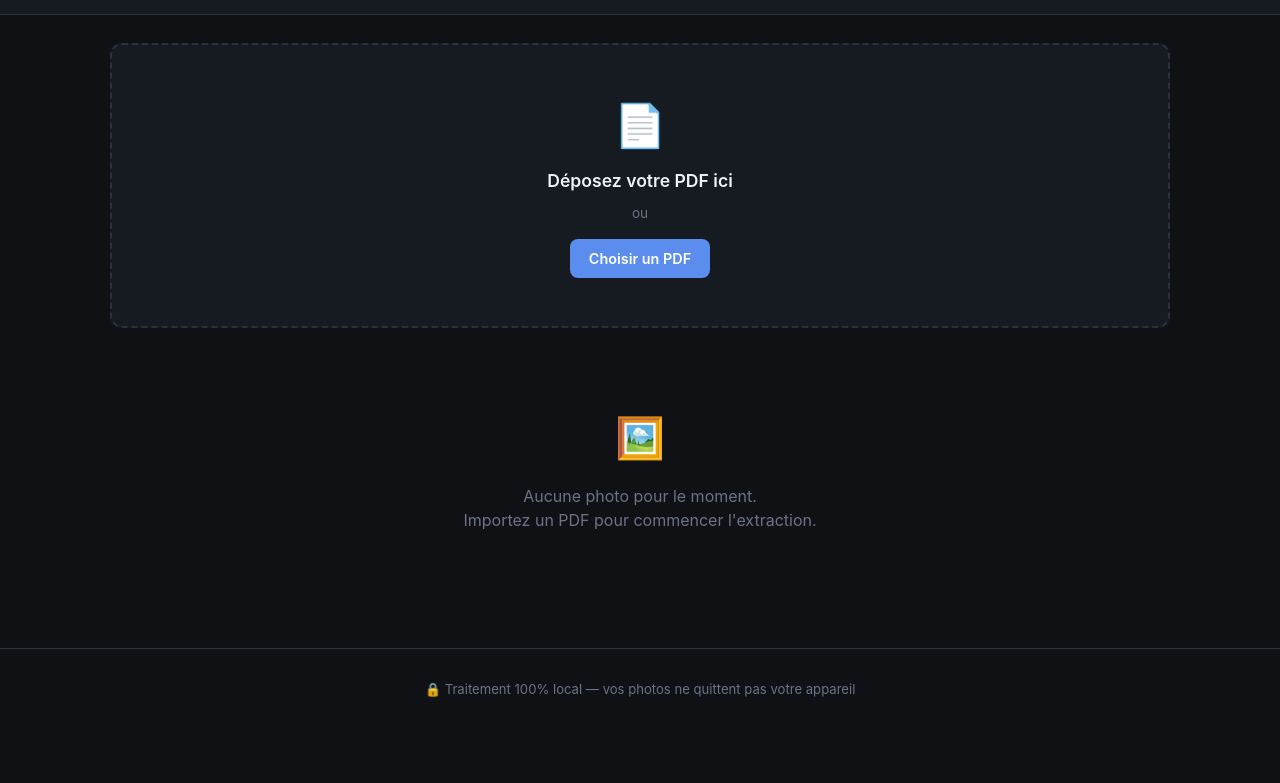
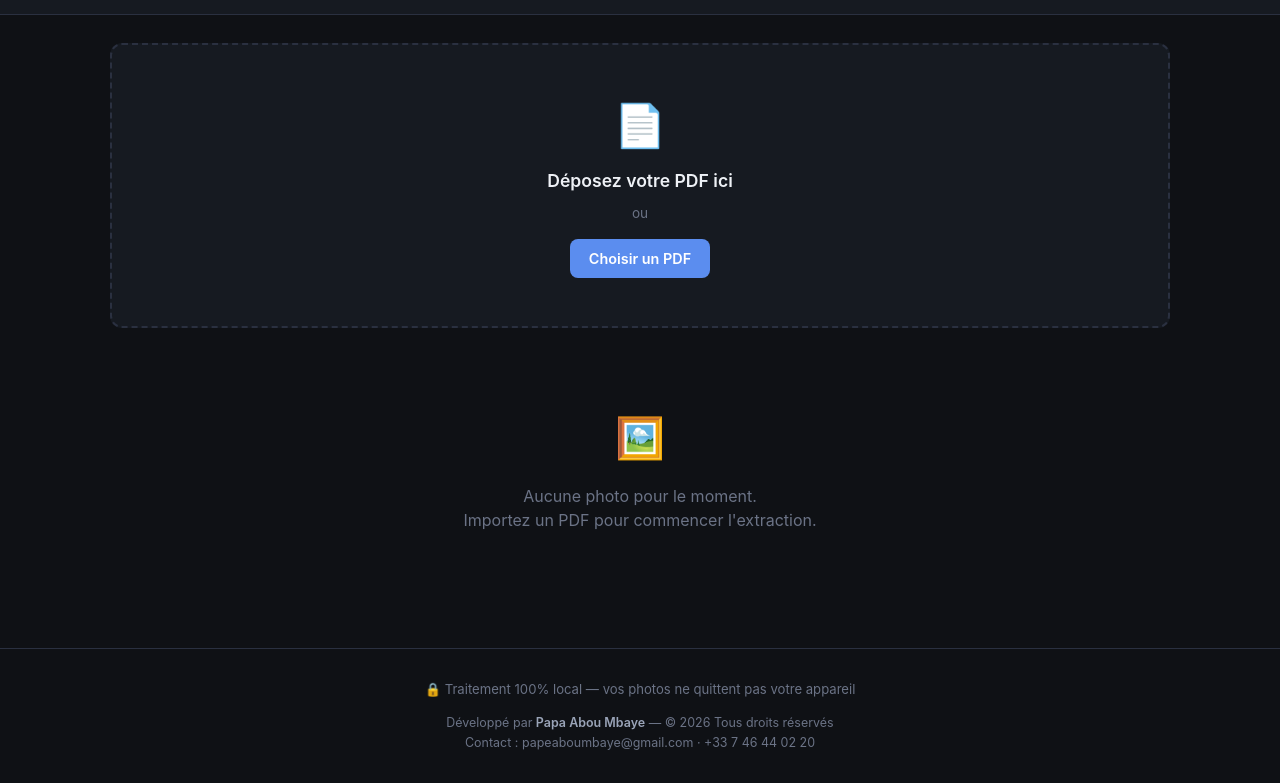
Before and after one commit to papaabou/Badge-Photo-Extractor, a plain HTML site: page index.html in a window 1280 px wide. Shown: the part 91-874 px from the top of the page. Before the commit the page ends 822 px from the top, so only its background shows below. Drawn offline with nearby package versions, Linux system fonts and the light colour scheme; a script that the page names is missing.

Commit message:
Ajoute le credit auteur dans le footer
Nom, mention de droits reserves et coordonnees de contact.

Co-Authored-By: Claude Sonnet 5 <noreply@anthropic.com>

```diff
--- a/index.html
+++ b/index.html
@@ -93,6 +93,11 @@
 
     <footer class="footer">
       <p>🔒 Traitement 100% local — vos photos ne quittent pas votre appareil</p>
+      <p class="footer-credit">
+        Développé par <strong>Papa Abou Mbaye</strong> — © 2026 Tous droits réservés<br />
+        Contact : <a href="mailto:papeaboumbaye@gmail.com">papeaboumbaye@gmail.com</a>
+        · <a href="tel:+33746440220">+33 7 46 44 02 20</a>
+      </p>
     </footer>
 
   </div>
--- a/style.css
+++ b/style.css
@@ -431,6 +431,31 @@ body {
   font-size: 0.82rem;
 }
 
+.footer p + p {
+  margin-top: 8px;
+}
+
+.footer-credit {
+  font-size: 0.78rem;
+  line-height: 1.6;
+}
+
+.footer-credit strong {
+  color: var(--text-muted);
+  font-weight: 600;
+}
+
+.footer-credit a {
+  color: var(--text-faint);
+  text-decoration: none;
+  border-bottom: 1px solid transparent;
+}
+
+.footer-credit a:hover {
+  color: var(--accent);
+  border-bottom-color: var(--accent);
+}
+
 /* ---------- Responsive ---------- */
 
 @media (max-width: 640px) {
```
